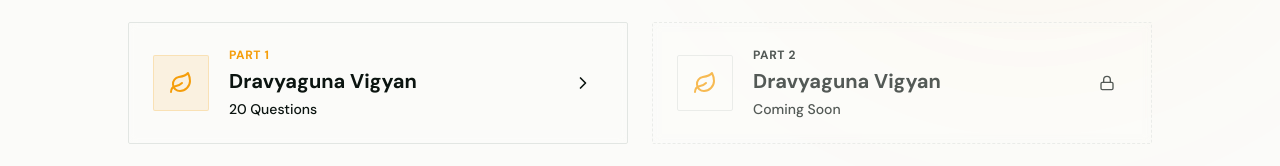
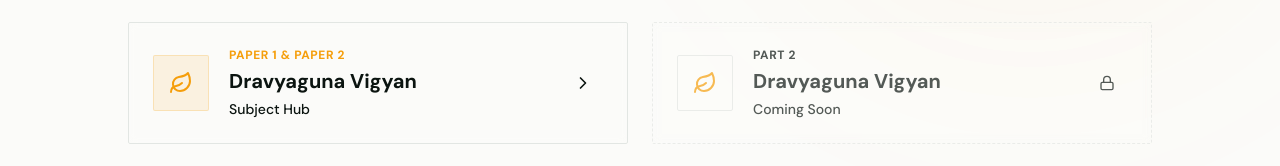
Before and after one commit to SahilDhinwa/Career-gps2.0, a Next.js app: page /mcq-practice in a window 1280 px wide. Shown: the part 545-711 px from the top of the page. Built offline with nearby package versions, Linux system fonts and the light colour scheme; no server answers.

Commit message:
Modify Dravyaguna Vigyan entry in MCQ practice
Updated 'Dravyaguna Vigyan' details including part, questions, and link.

```diff
--- a/app/mcq-practice/page.tsx
+++ b/app/mcq-practice/page.tsx
@@ -21,14 +21,13 @@ const TEST_MODULES = [
     icon: <BookOpen className="w-6 h-6 text-amber-500" />,
     link: "/mcq-practice/charaka-2",
     status: "active"
-  },
-  {
-    id: "dravyaguna-1",
+  },  {
+    id: "dravyaguna",
     title: "Dravyaguna Vigyan",
-    part: "Part 1",
-    questions: "20 Questions",
+    part: "Paper 1 & Paper 2",
+    questions: "Subject Hub",
     icon: <Leaf className="w-6 h-6 text-amber-500" />,
-    link: "/mcq-practice/dravyaguna-1",
+    link: "/mcq-practice/dravyaguna", // This now points to the new hub!
     status: "active"
   },
   {
```
